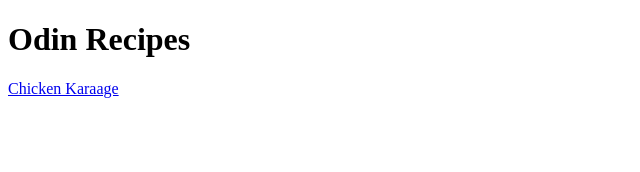
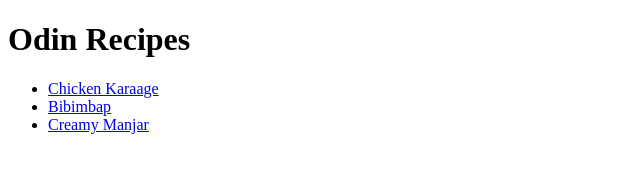
Before and after one commit to Slipatto/odin-recipes, a plain HTML site: page index.html in a window 1280 px wide. Shown: the whole page, without its empty margins (0-640 px from the left). Drawn offline with Linux system fonts and the light colour scheme.

Commit message:
Code cleanup, finalize project

```diff
--- a/index.html
+++ b/index.html
@@ -7,6 +7,11 @@
 </head>
 <body>
     <h1>Odin Recipes</h1>
-    <a href="recipes/karaage.html">Chicken Karaage</a>
+    <ul>
+    <li><a href="recipes/karaage.html">Chicken Karaage</a></li>
+    <li><a href="recipes/bibimbap.html">Bibimbap</a></li>
+    <li><a href="recipes/manjar.html">Creamy Manjar</a></li>
+    </ul>
+    </body>
 </body>
 </html>
```
Also changed, not shown: recipes/bibimbap.html (+1 -1 lines), recipes/karaage.html (+1 -0 lines).
